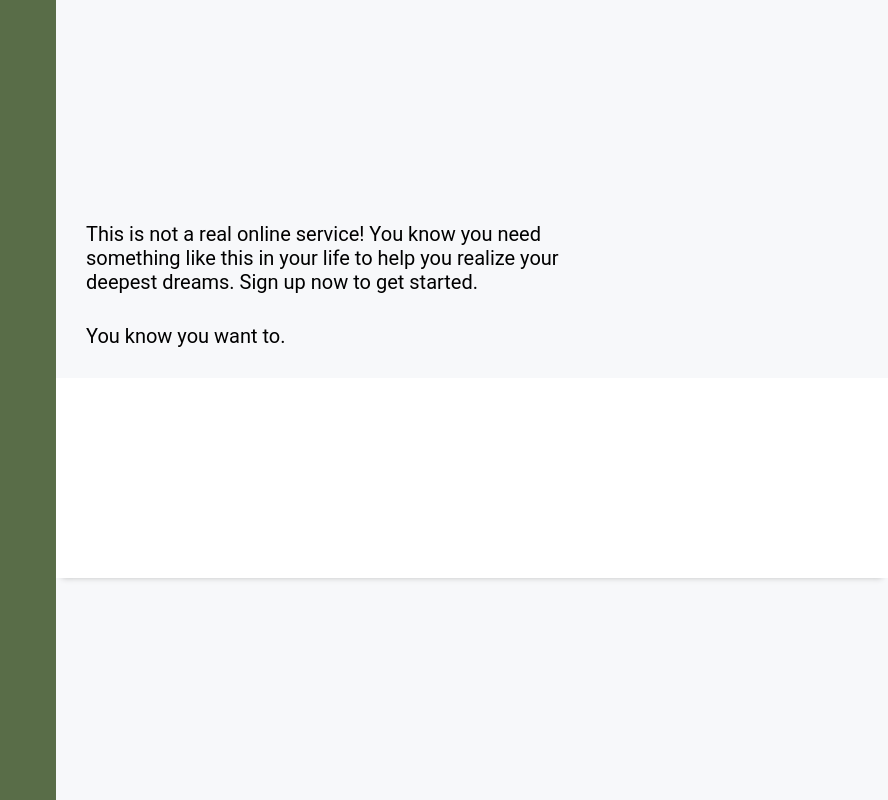
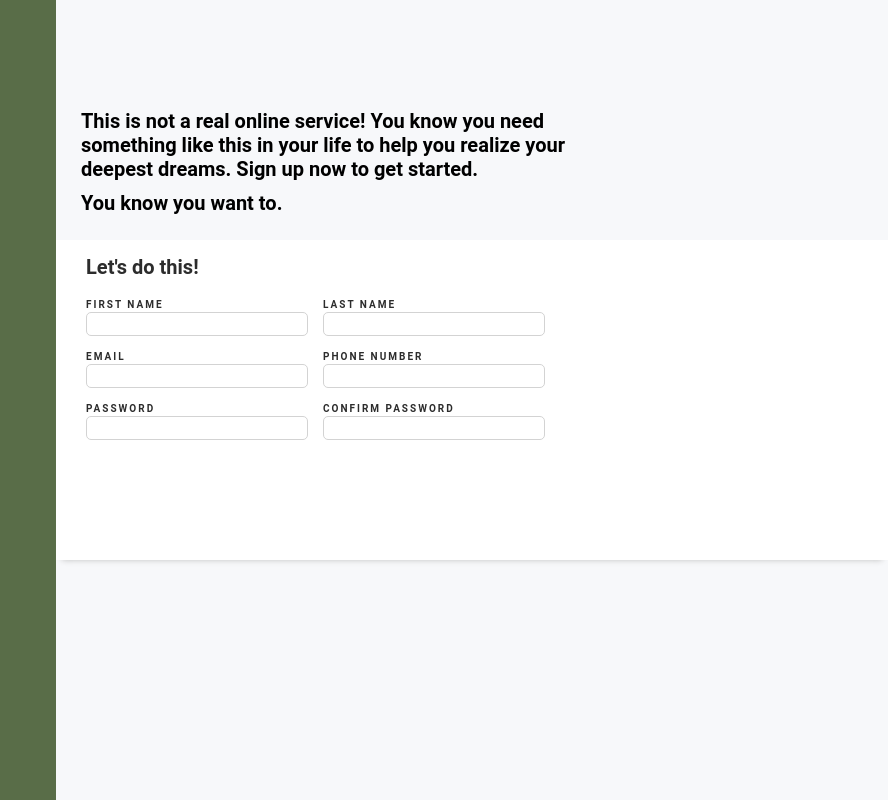
Before and after one commit to jkhuysmans/sign-up-form, a plain HTML site: page index.html in a window 1280 px wide. Shown: the whole page, without its empty margins (392-1280 px from the left). Drawn offline with Linux system fonts and the light colour scheme.

Commit message:
set header text and form default style

```diff
--- a/index.html
+++ b/index.html
@@ -11,9 +11,47 @@
     <div id="left-side"></div>
 
     <div id="right-side">
-        <p>This is not a real online service! You know you need something like this in your life to help you realize your deepest dreams. Sign up now to get started.</p>
-        <p>You know you want to.</p>
-        <form action=""></form>
+        <div id="sign-up-header" class="space"><p>This is not a real online service! You know you need something like this in your life to help you realize your deepest dreams. Sign up now to get started.</p>
+            <p>You know you want to.</p>
+        </div>
+
+        <form action="">
+            <h3>Let's do this!</h3>
+
+            <div class="row">
+                <div class="align">
+                    <label for="first-name">FIRST NAME</label>
+                    <input type="text" id="first-name" required>
+                </div>
+                <div class="align">
+                    <label for="last-name">LAST NAME</label>
+                    <input type="text" id="last-name" required>
+                </div>
+            </div>
+            <div class="row">
+                <div class="align">
+                    <label for="email">EMAIL</label>
+                    <input type="email" id="email" required>
+                </div>
+                <div class="align">
+                    <label for="tel">PHONE NUMBER</label>
+                    <input type="tel" id="tel" required>
+                </div>
+            </div>
+            <div class="row">
+                <div class="align">
+                    <label for="password">PASSWORD</label>
+                    <input type="password" id="password" required>
+                </div>
+                <div class="align">
+                    <label for="password-confirm">CONFIRM PASSWORD</label>
+                    <input type="password" id="password-confirm" required>
+                </div>
+            </div>
+        </form>
+
+        <div class="space"></div>
+
     </div>
 
 </body>
--- a/styles.css
+++ b/styles.css
@@ -5,6 +5,8 @@
 	font-size: 100%;
 	font: inherit;
 	vertical-align: baseline;
+    box-sizing: border-box;
+    --dark-grey: rgb(44, 44, 44);
 }
 
 body {
@@ -17,8 +19,15 @@ body {
 
 p {
     font-size: 20px;
-    padding: 0px 0px 30px 30px;
-    margin-right: 300px;
+    padding-bottom: 10px;
+    font-weight:600;
+}
+
+#sign-up-header {
+    display:flex;
+    flex-direction: column;
+    justify-content:flex-end;
+    padding: 0 280px 15px 25px;
 }
 
 #left-side {
@@ -31,11 +40,50 @@ p {
     width: 65vw;
     display:flex;
     flex-direction: column;
-    justify-content:center;
+}
+
+.space {
+    height: 30%;
 }
 
 form {
-    height: 200px;
+    width: 100%;
     background-color: white;
     box-shadow: 0 6px 6px -6px rgb(192, 192, 192);
+    height: 40%;
+    padding: 15px 0px 30px 30px;
 }
+
+label {
+    font-size: 10px;
+    letter-spacing: 2px;
+    color: var(--dark-grey);
+    font-weight:600;
+    padding-bottom:2px;
+}
+
+input {
+    border: 1px solid lightgrey;
+    border-radius:5px;
+    height: 24px;
+}
+
+.row {
+    display:flex;
+    flex-direction: row;
+}
+
+/* haut | droit | bas | gauche */
+
+h3 {
+    padding-bottom: 20px;
+    color: var(--dark-grey);
+    font-weight:700;
+    font-size:20px;
+}
+
+.align {
+    display: flex;
+    flex-direction: column;
+    padding: 0px 15px 15px 0px;
+}
```
